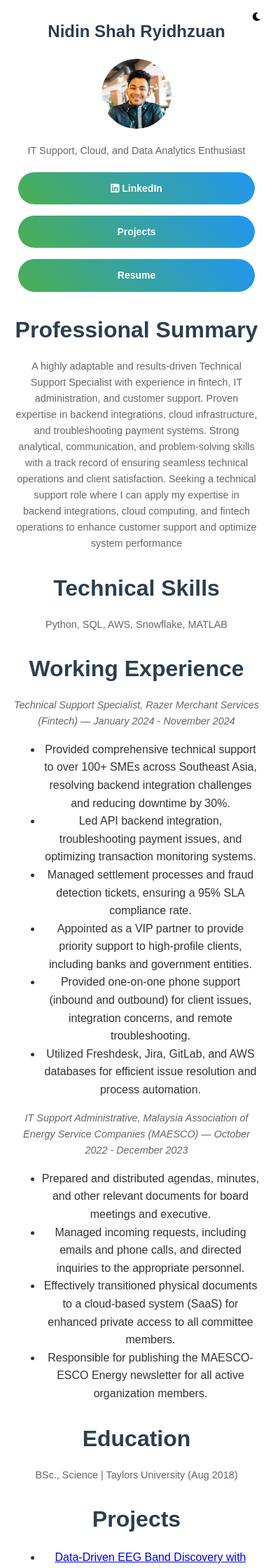
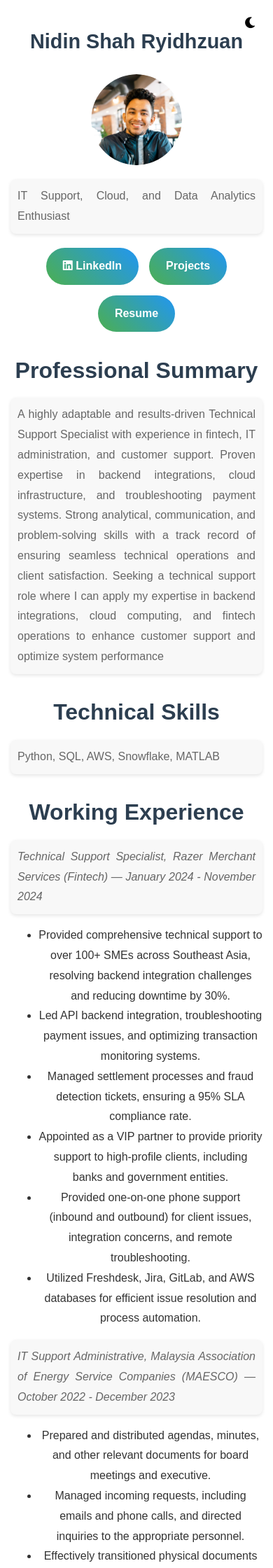
Before and after one commit to nidinshah/nidinshah.github.io, a Jekyll site: the page built from index.md, in a window 390 px wide. Shown: the top 2240 px of the page at 70% size. Built offline with Jekyll 4.4.1, drawn with Linux system fonts in a browser that asks for light colours.

Commit message:
Update style.css

```diff
--- a/assets/css/style.css
+++ b/assets/css/style.css
@@ -6,10 +6,11 @@
     transition: background-color 0.3s, color 0.3s;
     margin: 0;
     padding: 0;
-    line-height: 1.6;
+    line-height: 1.8;
+    text-align: center;
 }
 .container {
-    max-width: 800px;
+    max-width: 900px;
     margin: 0 auto;
     padding: 20px;
     text-align: center;
@@ -34,7 +35,14 @@
 p {
     margin-bottom: 15px;
     color: #666;
-    font-size: 1em;
+    font-size: 1.1em;
+    max-width: 750px;
+    margin: 10px auto;
+    text-align: justify;
+    padding: 5px 15px;
+    background: #f8f8f8;
+    border-radius: 8px;
+    box-shadow: 0px 2px 5px rgba(0, 0, 0, 0.1);
 }
 
 /* ---- Theme Toggle ---- */
@@ -67,6 +75,7 @@
     color: #ecf0f1;
 }
 body.dark-mode p {
+    background: #2c3e50;
     color: #ccc;
 }
 body.dark-mode #theme-toggle:hover {
@@ -76,7 +85,7 @@
     color: #ffffff;
 }
 
-/* ---- Modern Button Styling (No Glow, Same Colors) ---- */
+/* ---- Modern Button Styling ---- */
 .fancy-btn {
     display: inline-block;
     padding: 12px 24px;
@@ -87,112 +96,37 @@
     border: none;
     border-radius: 30px;
     text-decoration: none;
-    transition: transform 0.3s ease-in-out, background 0.3s ease-in-out;
+    transition: all 0.3s ease-in-out;
 }
-
 .fancy-btn:hover {
     transform: translateY(-3px);
     background: linear-gradient(45deg, #45a049, #1976d2);
 }
 
-/* ---- Dark Mode Button (No Glow, Same Colors) ---- */
-body.dark-mode .fancy-btn {
-    background: linear-gradient(45deg, #388e3c, #1565c0);
-    color: white;
-}
-
-body.dark-mode .fancy-btn:hover {
-    background: linear-gradient(45deg, #2e7d32, #0d47a1);
-}
-
-/* ---- Project Section Styling ---- */
-.project-content {
-    max-width: 700px;
-    margin: 0 auto;
-    padding: 20px;
-    text-align: center;
-}
-.project-content h1 {
-    font-size: 2em;
-    color: #2c3e50;
-    margin-bottom: 20px;
-}
-.project-content h2 {
-    font-size: 1.5em;
-    color: #34495e;
-    margin-top: 30px;
-    margin-bottom: 15px;
-}
-.project-content p {
-    line-height: 1.8;
-    margin-bottom: 15px;
-}
-
-/* ---- Improved Project Card Styling ---- */
-.project {
-    background: #ffffff;
-    padding: 20px;
-    border-radius: 12px;
-    box-shadow: 0px 5px 15px rgba(0, 0, 0, 0.1);
-    transition: transform 0.3s ease-in-out, box-shadow 0.3s ease-in-out;
-}
-.project:hover {
-    transform: translateY(-5px);
-    box-shadow: 0px 10px 20px rgba(0, 0, 0, 0.2);
-}
-body.dark-mode .project {
-    background: #2c3e50;
-    box-shadow: 0px 5px 15px rgba(255, 255, 255, 0.1);
-}
-body.dark-mode .project:hover {
-    box-shadow: 0px 10px 20px rgba(255, 255, 255, 0.2);
+/* ---- Links Section (Aligned Properly) ---- */
+.links {
+    display: flex;
+    flex-wrap: wrap;
+    justify-content: center;
+    gap: 15px;
+    margin-top: 20px;
 }
 
 /* ---- Responsive Design ---- */
 @media screen and (max-width: 768px) {
-    .container { max-width: 90%; padding: 15px; }
-    .logo { width: 130px; height: 130px; }
-    h1 { font-size: 1.8em; }
-    p { font-size: 0.9em; }
-    #theme-toggle { top: 10px; right: 10px; font-size: 16px; }
-    .fancy-btn { padding: 10px 20px; font-size: 14px; border-radius: 20px; }
-    .project-content h1 { font-size: 1.8em; }
-    .project-content h2 { font-size: 1.3em; }
-}
-
-/* ---- Mobile View (Fix Button Spacing) ---- */
-@media screen and (max-width: 480px) {
-    .container { max-width: 90%; padding: 10px; }
-    .logo { width: 100px; height: 100px; }
-    h1 { font-size: 1.5em; }
-    p { font-size: 0.9em; }
-    #theme-toggle { top: 8px; right: 8px; font-size: 14px; }
-
-    /* Fix Button Alignment */
-    .links {
-        flex-direction: column; /* Stack buttons vertically */
-        align-items: center;
-        text-align: center;
-        display: flex;
-        justify-content: center;
-        gap: 10px; /* Increase space between buttons */
-        width: 100%;
+    .container {
+        max-width: 95%;
+        padding: 15px;
     }
-
-    .fancy-btn {
-        padding: 12px 20px;
-        font-size: 14px;
-        border-radius: 25px;
-        width: 85%;
-        max-width: 300px;
-        text-align: center;
-        margin: 3px auto; /* Add spacing between buttons */
+    .logo {
+        width: 130px;
+        height: 130px;
     }
-
-    .project-content h1 {
-        font-size: 1.5em;
+    h1 {
+        font-size: 1.8em;
     }
-    .project-content h2 {
-        font-size: 1.2em;
+    p {
+        font-size: 1em;
+        padding: 10px;
     }
 }
```
